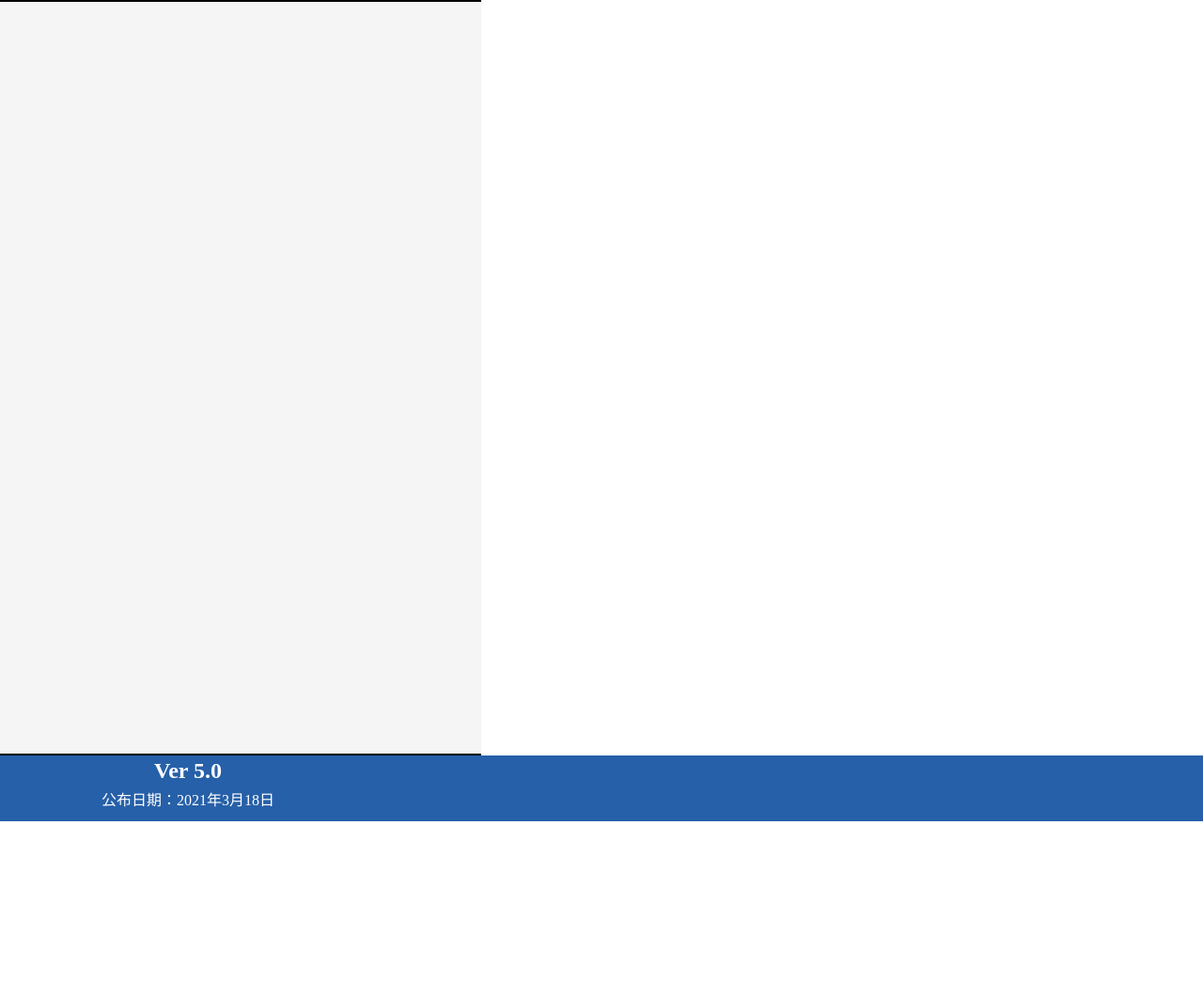
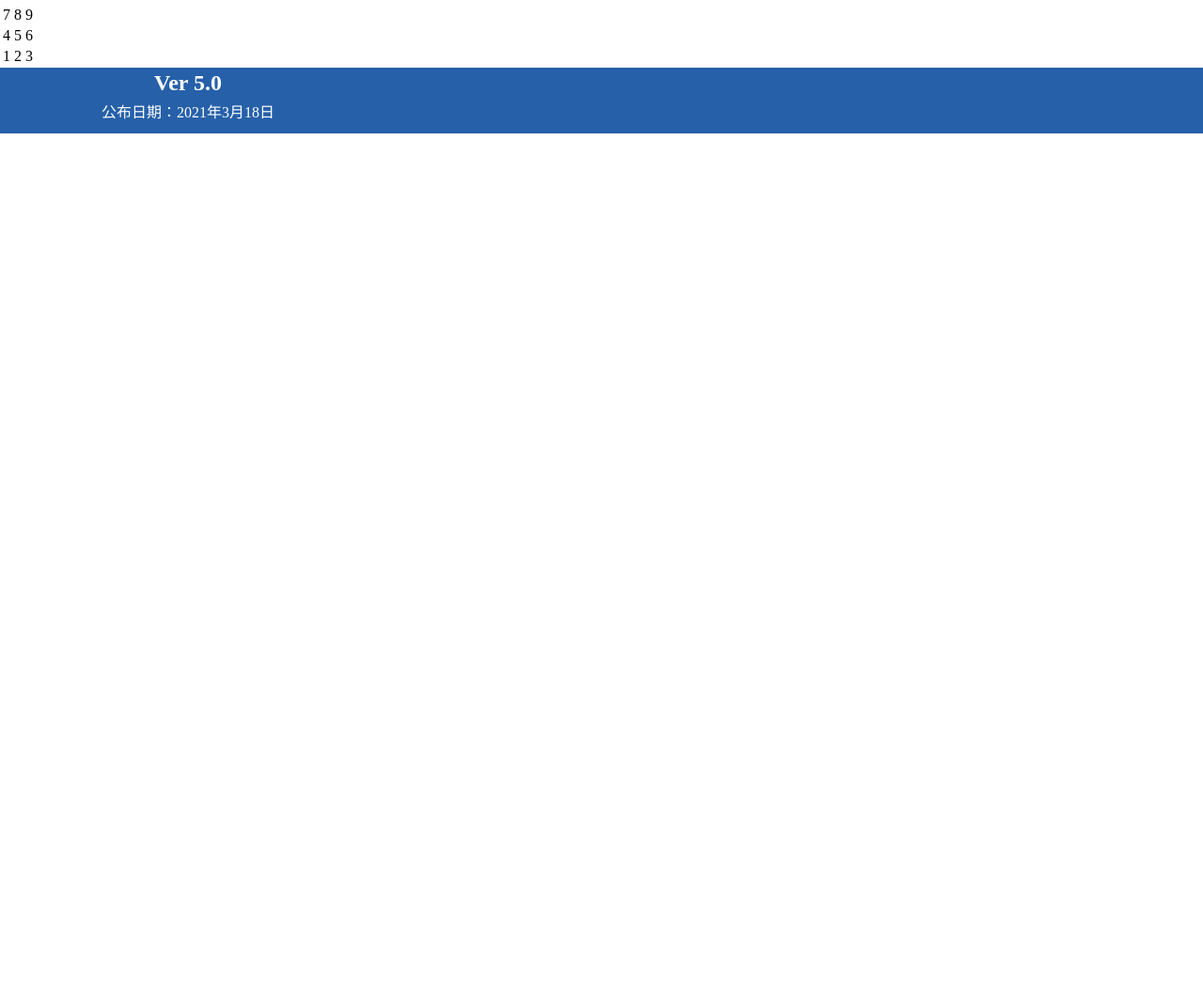
Before and after one commit to liaoboming/bominghtml, a Django app: page /main/computer/ in a window 1280 px wide. Shown: the part 95-1139 px from the top of the page at 94% size. Run offline with Django 3.2, Linux system fonts and the light colour scheme.

Commit message:
Update computer.html

```diff
--- a/minghtml/main/templates/main/computer.html
+++ b/minghtml/main/templates/main/computer.html
@@ -12,14 +12,25 @@
 <body>
   <div id='all'>
     <div id='header'>
-    {% include 'other/head.html' %}
-	</div>
-  	<div id='center'>
-
-  	</div>
-  <div id='footer'>
+      {% include 'other/head.html' %}
+    </div>
+    <table>
+      <tr>
+       <td colspan="3"></td>
+      </tr>
+      <tr>
+       <td>7</td><td>8</td><td>9</td>
+      </tr>
+      <tr>
+       <td>4</td><td>5</td><td>6</td>
+      </tr>
+      <tr>
+       <td>1</td><td>2</td><td>3</td>
+      </tr>
+    </table>
+    <div id='footer'>
       {% include 'other/footer.html' %}
-  </div>
+    </div>
   </div>
  </body>
 </html>
```
